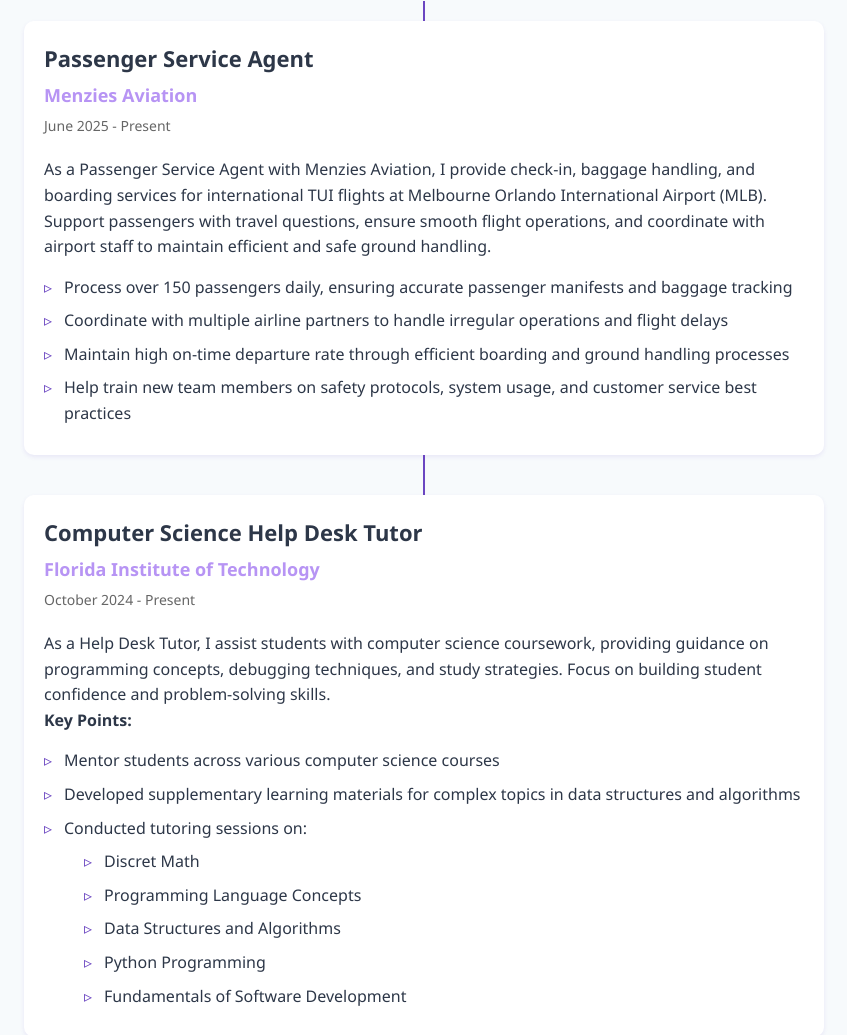
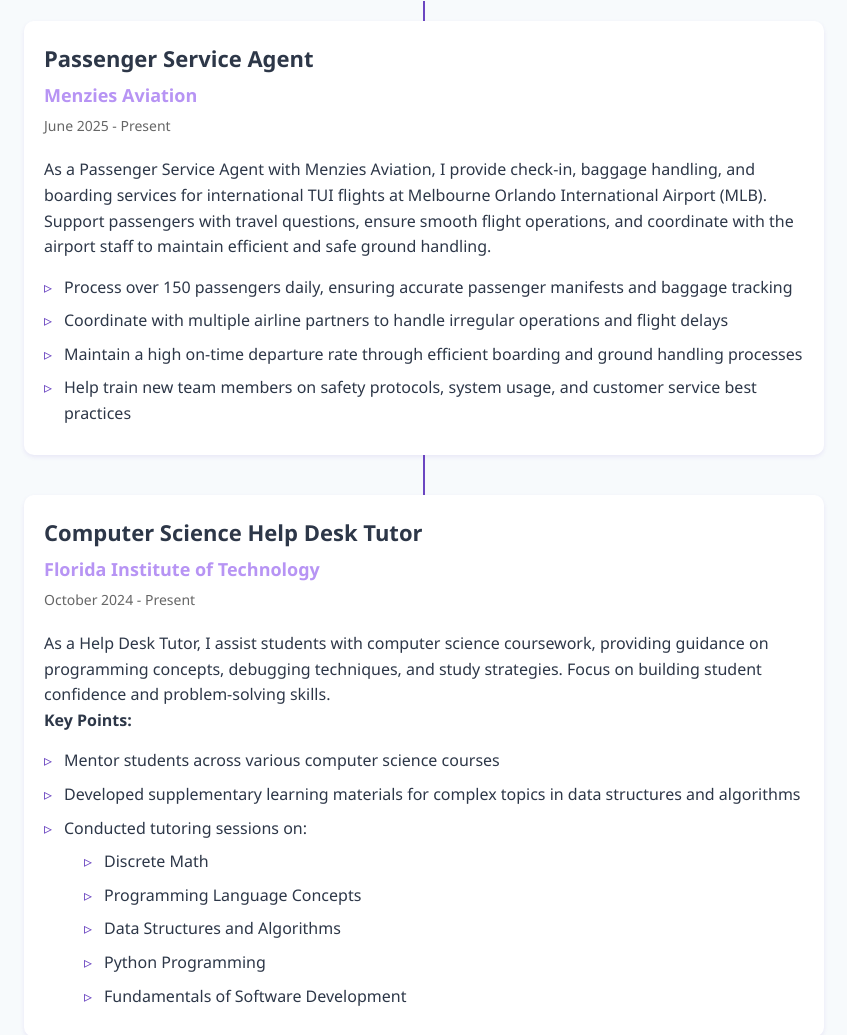
Before and after one commit to dariandean0/dariandean0.github.io, a plain HTML site: page index.html in a window 1280 px wide. Shown: the part 4201-5236 px from the top of the page, without its empty margins (216-1063 px from the left). Drawn offline with nearby package versions, Linux system fonts and the light colour scheme.

Commit message:
Correct typos in experience descriptions

```diff
--- a/index.html
+++ b/index.html
@@ -170,12 +170,12 @@
           </div>
           <p>As a Passenger Service Agent with Menzies Aviation, I provide check-in, baggage handling,
             and boarding services for international TUI flights at Melbourne Orlando International Airport (MLB).
-            Support passengers with travel questions, ensure smooth flight operations, and coordinate with airport
+            Support passengers with travel questions, ensure smooth flight operations, and coordinate with the airport
             staff to maintain efficient and safe ground handling.</p>
           <ul class="experience-highlights">
             <li>Process over 150 passengers daily, ensuring accurate passenger manifests and baggage tracking</li>
             <li>Coordinate with multiple airline partners to handle irregular operations and flight delays</li>
-            <li>Maintain high on-time departure rate through efficient boarding and ground handling processes</li>
+            <li>Maintain a high on-time departure rate through efficient boarding and ground handling processes</li>
             <li>Help train new team members on safety protocols, system usage, and customer service best practices</li>
           </ul>
         </div>
@@ -195,7 +195,7 @@
               <li>Developed supplementary learning materials for complex topics in data structures and algorithms</li>
               <li>Conducted tutoring sessions on:</li>
               <ul class="topics-list">
-                <li>Discret Math</li>
+                <li>Discrete Math</li>
                 <li>Programming Language Concepts</li>
                 <li>Data Structures and Algorithms</li>
                 <li>Python Programming</li>
```
